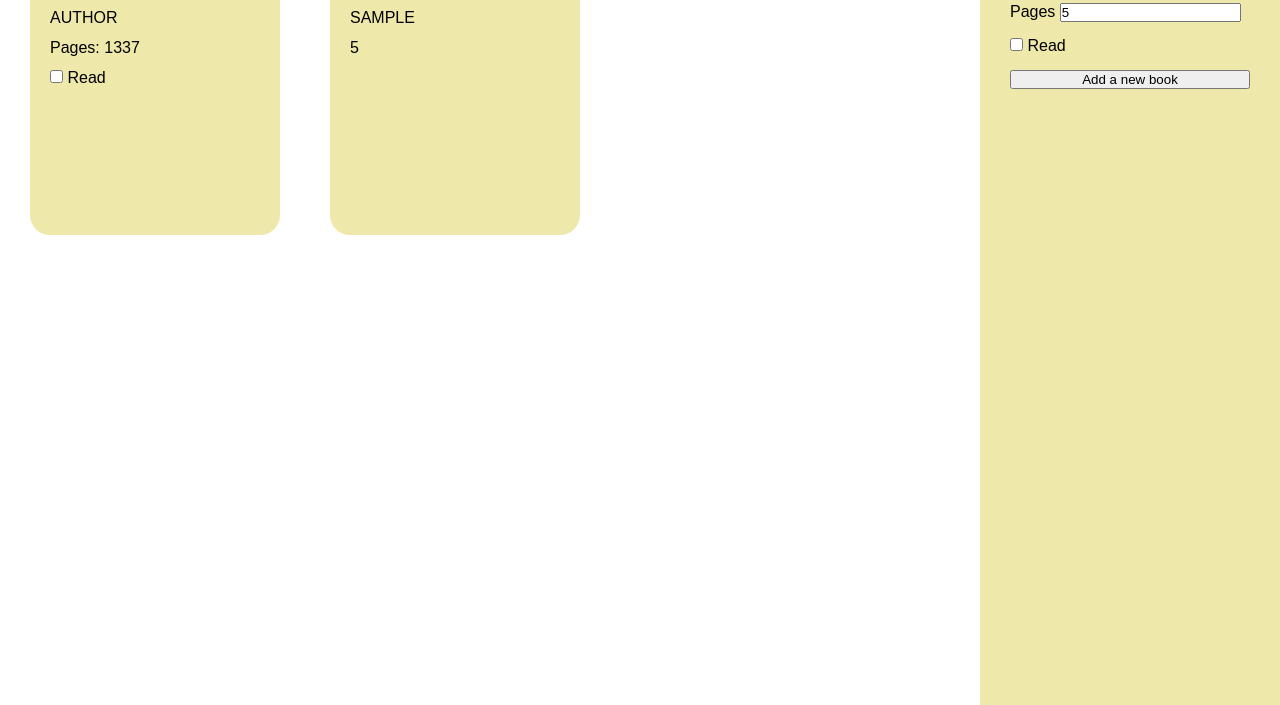
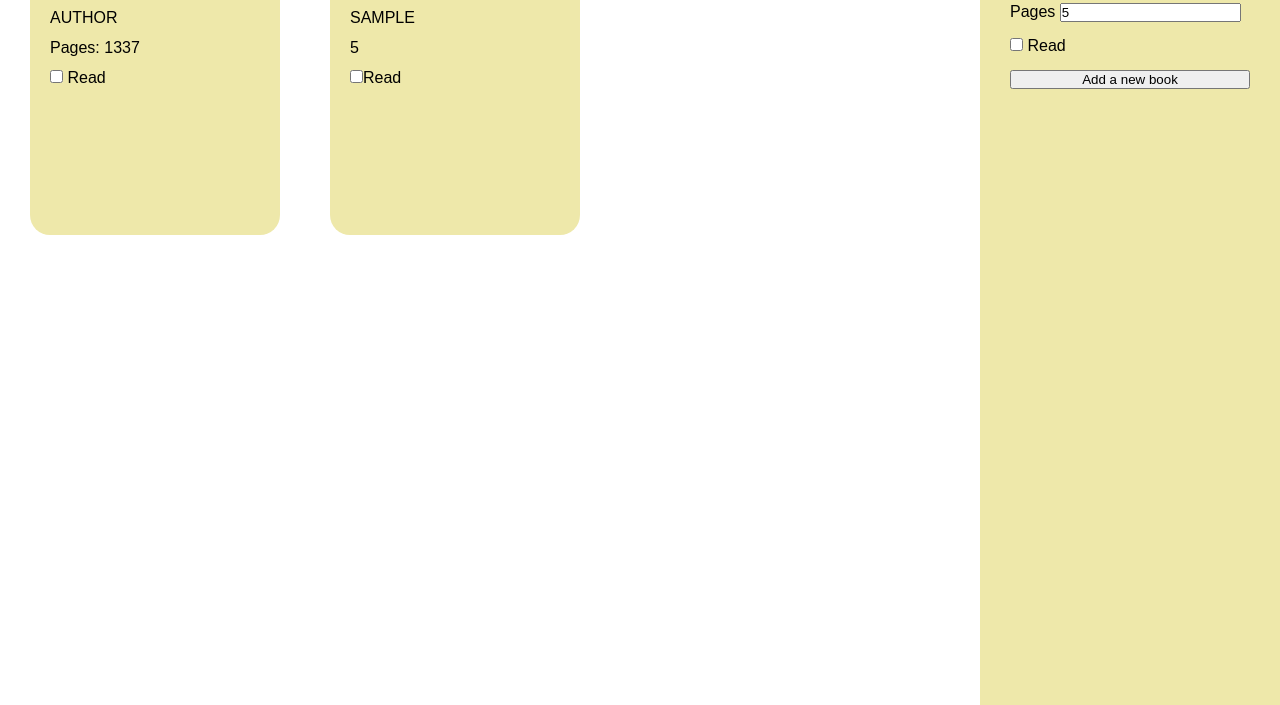
Before and after one commit to Banbarashik/Library, a plain HTML site: page index.html in a window 1280 px wide. Both pictures are taken after typing "Sample", "Sample", "5" into the empty fields and a click on the input "Add a new book". Shown: the part 95-800 px from the top of the page. Drawn offline with Linux system fonts and the light colour scheme.

Commit message:
added checkboxes to cards

```diff
--- a/index.html
+++ b/index.html
@@ -34,8 +34,8 @@
         <input type="number" name="pages" id="pages" />
       </div>
       <div class="input-and-label">
-        <input type="checkbox" name="read" id="read" />
-        <label for="read">Read</label>
+        <input type="checkbox" name="status" id="status" />
+        <label for="status">Read</label>
       </div>
       <input type="submit" value="Add a new book" id="add-book" />
     </form>
--- a/script.js
+++ b/script.js
@@ -17,11 +17,21 @@ function addBookToLibrary() {
   const newBook = new Book(title, author, pages);
   myLibrary.push(newBook);
 
-  myLibrary.forEach((book) => {
+  myLibrary.forEach((book, index) => {
     const bookCardBody = document.createElement("article");
     const title = document.createElement("h2");
     const author = document.createElement("p");
     const pages = document.createElement("p");
+    const formCheckbox = document.getElementById("status");
+    const inputLabelContainer = document.createElement("div");
+    inputLabelContainer.classList.add("input-and-label");
+    const statusInput = document.createElement("input");
+    const statusLabel = document.createElement("label");
+    statusInput.setAttribute("type", "checkbox");
+    statusInput.setAttribute("id", "read" + index);
+    statusLabel.setAttribute("for", "read" + index);
+    statusLabel.textContent = "Read";
+    if (formCheckbox.checked === true) statusInput.checked = true;
     bookCardBody.classList.add("book-card");
     title.classList.add("title");
     author.classList.add("author");
@@ -32,6 +42,9 @@ function addBookToLibrary() {
     bookCardBody.appendChild(title);
     bookCardBody.appendChild(author);
     bookCardBody.appendChild(pages);
+    inputLabelContainer.appendChild(statusInput);
+    inputLabelContainer.appendChild(statusLabel);
+    bookCardBody.appendChild(inputLabelContainer);
     cardsBlock.appendChild(bookCardBody);
   });
 }
```
